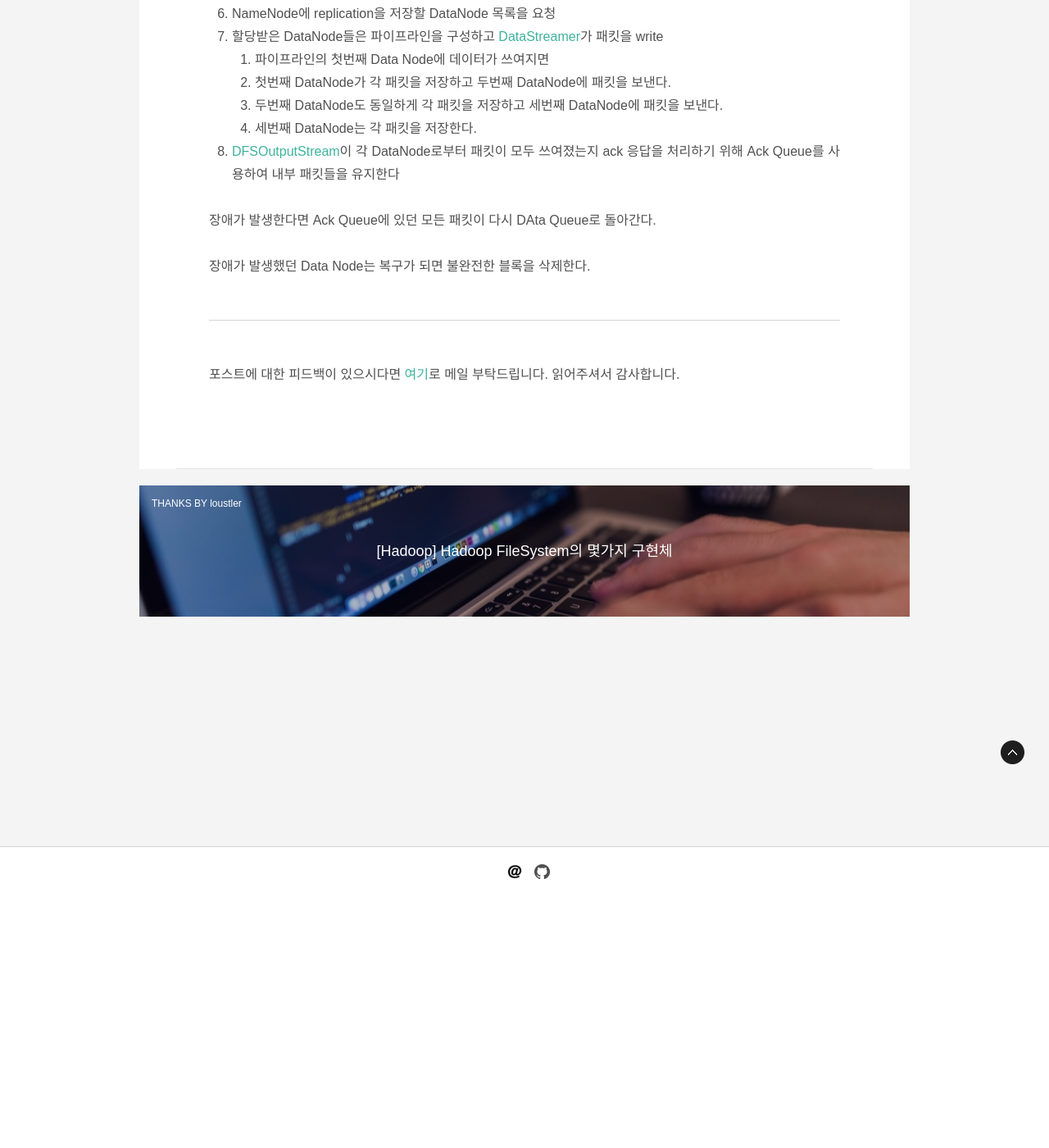
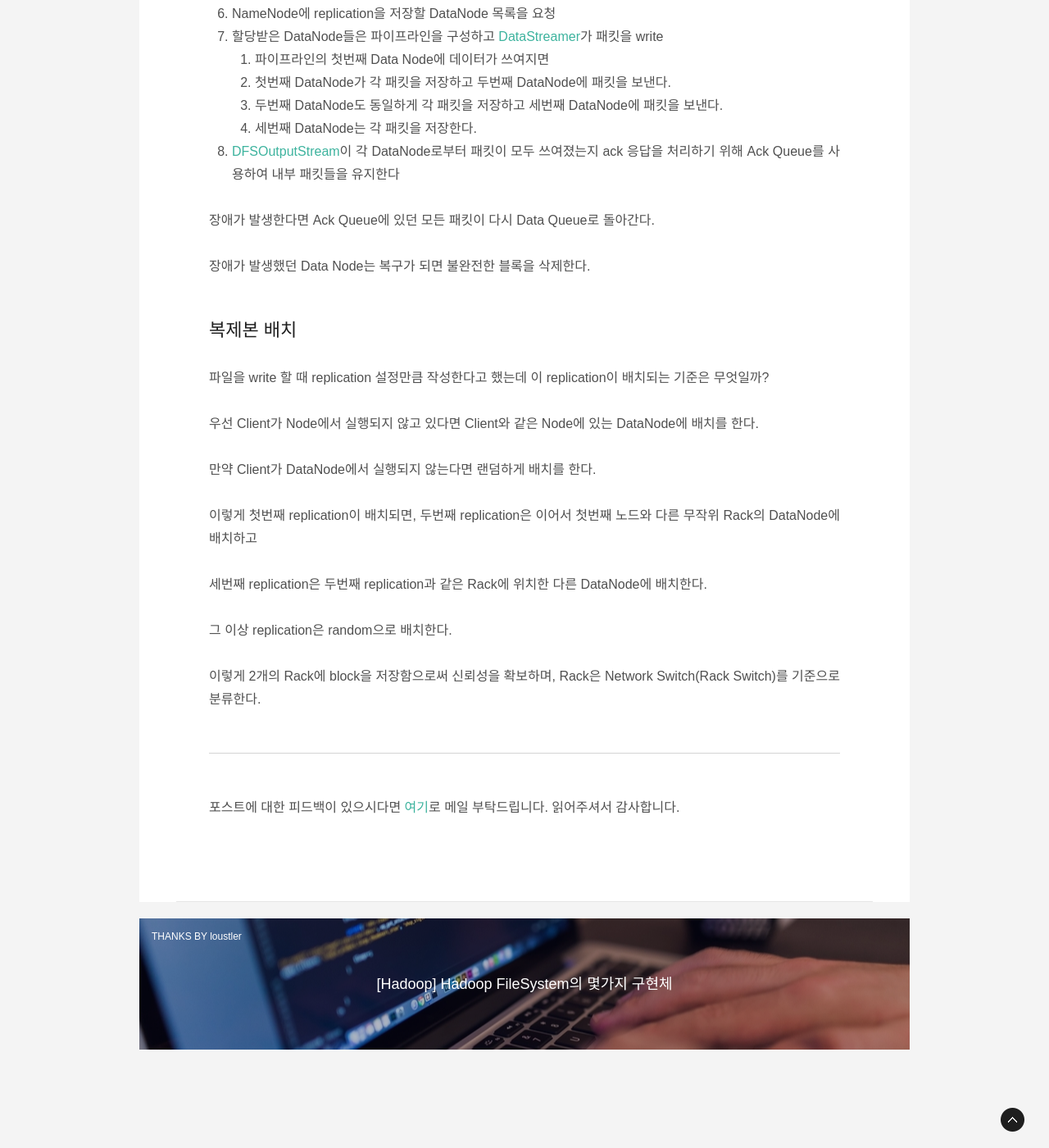
Before and after one commit to loustler/loustler.github.io, a Jekyll site: the page built from _posts/2020/7/2020-07-06-hadoop-hdfs-read-and-write-file.md, in a window 1280 px wide and 1400 px high, scrolled down 2491 px. Shown: the whole window at 82% size. Built offline with Jekyll 4.4.1, drawn with Linux system fonts in a browser that asks for light colours; before the commit the page ends 3543 px from its top, so only the background shows below that.

Commit message:
Edit [DATAENG] Hadoop HDFS file read and write

```diff
--- a/_posts/2020/7/2020-07-06-hadoop-hdfs-read-and-write-file.md
+++ b/_posts/2020/7/2020-07-06-hadoop-hdfs-read-and-write-file.md
@@ -52,6 +52,21 @@ Client가 NameNode가 아닌 DataNode를 통해서 요청을 처리하다보니
    1. 세번째 DataNode는 각 패킷을 저장한다.
 1. [DFSOutputStream]()이 각 DataNode로부터 패킷이 모두 쓰여졌는지 ack 응답을 처리하기 위해 Ack Queue를 사용하여 내부 패킷들을 유지한다
 
-장애가 발생한다면 Ack Queue에 있던 모든 패킷이 다시 DAta Queue로 돌아간다.
+장애가 발생한다면 Ack Queue에 있던 모든 패킷이 다시 Data Queue로 돌아간다.
 
 장애가 발생했던 Data Node는 복구가 되면 불완전한 블록을 삭제한다.
+
+## 복제본 배치
+파일을 write 할 때 replication 설정만큼 작성한다고 했는데 이 replication이 배치되는 기준은 무엇일까?
+
+우선 Client가 Node에서 실행되지 않고 있다면 Client와 같은 Node에 있는 DataNode에 배치를 한다.
+
+만약 Client가 DataNode에서 실행되지 않는다면 랜덤하게 배치를 한다.
+
+이렇게 첫번째 replication이 배치되면, 두번째 replication은 이어서 첫번째 노드와 다른 무작위 Rack의 DataNode에 배치하고
+
+세번째 replication은 두번째 replication과 같은 Rack에 위치한 다른 DataNode에 배치한다.
+
+그 이상 replication은 random으로 배치한다.
+
+이렇게 2개의 Rack에 block을 저장함으로써 신뢰성을 확보하며, Rack은 Network Switch(Rack Switch)를 기준으로 분류한다.
```
